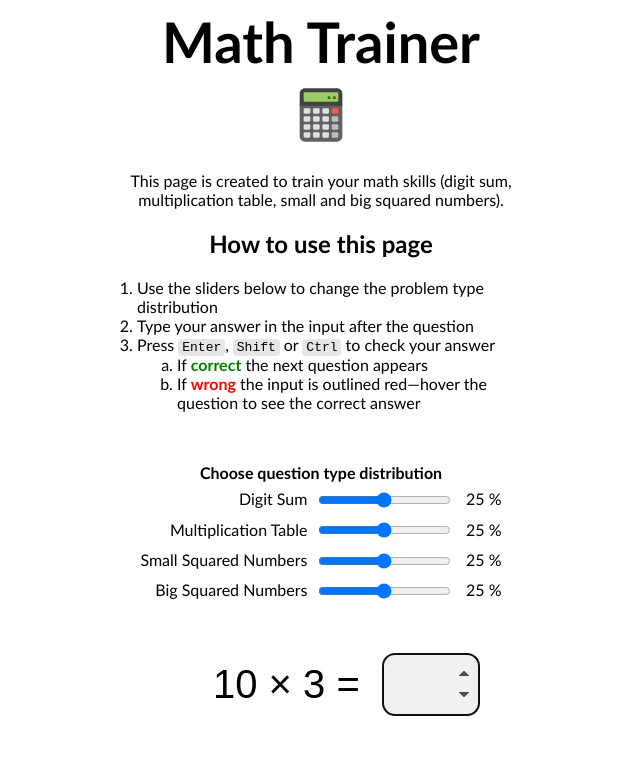
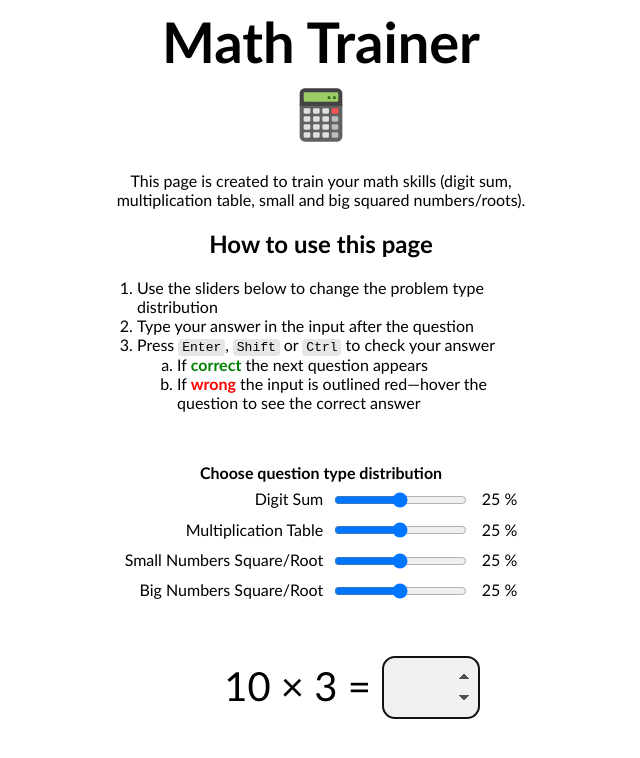
Before and after one commit to SpikePy/Math_Trainer, a plain HTML site: page index.html in a window 1280 px wide. Shown: the whole page, without its empty margins (319-959 px from the left). Drawn offline with Linux system fonts and the light colour scheme.

Commit message:
improve style and add roots

```diff
--- a/index.html
+++ b/index.html
@@ -12,7 +12,7 @@
     <h1>Math Trainer</h1>
     <img id="logo" src="favicon.svg">
     <div id="description">
-        <p>This page is created to train your math skills (digit sum, multiplication table, small and big squared numbers).</p>
+        <p>This page is created to train your math skills (digit sum, multiplication table, small and big squared numbers/roots).</p>
         <h2>How to use this page</h2>
         <ol>
             <li>Use the sliders below to change the problem type distribution</li>
@@ -40,19 +40,19 @@
               <td id="probability_multiplicationTable_td"></td>
           </tr>
           <tr>
-              <td>Small Squared Numbers</td>
+              <td>Small Numbers Square/Root</td>
               <td><input id="input_squaredNumbersSmall" type="range"  min="0" max="4" step="1" oninput="generateQuestion()"></td>
               <td id="propability_squaredNumbersSmall_td"></td>
           </tr>
           <tr>
-            <td>Big Squared Numbers</td>
+            <td>Big Numbers Square/Root</td>
             <td><input id="input_squaredNumbersBig"   type="range"  min="0" max="4" step="1" oninput="generateQuestion()"></td>
             <td id="propability_squaredNumbersBig_td"></td>
           </tr>
         </table>
     </div>
     <div id="main">
-        <input id="question" size="15" disabled>
+        <div id="question" size="15"> </div>
         <input id="answer"   size="5"  autocomplete="off" type="number" autofocus="autofocus" onkeyup="check()">
     </div>
     <div id="history">
--- a/script.js
+++ b/script.js
@@ -1,18 +1,6 @@
 // GLOBAL VARIABLES
-questionType_random = 0
-
-min                = 0
-max                = 0
-number_1           = 0
-number_2           = 0
 question_answer    = 0
 answer_wrong_count = 0
-
-probability_digitSum            = 0
-probability_multiplicationTable = 0
-probability_squaredNumbersSmall = 0
-probability_squaredNumbersBig   = 0
-
 
 function generateQuestion() {
     // Parse slider values from HTML part (strings) to int
@@ -58,7 +46,7 @@ function generateQuestion() {
             min = 0
             max = 9999
             number_1 = min + Math.round( Math.random() * (max-min) )
-            question.value  = number_1 +" = "
+            question.innerHTML  = `${number_1} = `
             question_answer = number_1.toString().split('').map(Number).reduce((sum, el) => sum + el)
             break;
 
@@ -69,7 +57,7 @@ function generateQuestion() {
             max = 10
             number_1 = min + Math.round( Math.random() * (max-min) )
             number_2 = min + Math.round( Math.random() * (max-min) )
-            question.value  = number_1 +" × " +number_2 +" = "
+            question.innerHTML  = `${number_1} × ${number_2} = `
             question_answer = number_1 * number_2
             break;
 
@@ -77,11 +65,19 @@ function generateQuestion() {
         case questionType_random < probability_digitSum
                                  + probability_multiplicationTable
                                  + probability_squaredNumbersSmall:
+
             min = 0
             max = 10
             number_1 = min + Math.round( Math.random() * (max-min) )
-            question.value = number_1 +"² = "
-            question_answer = number_1 ** 2
+
+            if (Math.random() < 0.5) {
+              question.innerHTML = `${number_1}<sup>2</sup> = `
+              question_answer = number_1 ** 2
+            }
+            else {
+              question.innerHTML = `${number_1 ** 2}<sup>0.5</sup> =`
+              question_answer = number_1
+            }
             break;
 
         // If random number implies _big squared numbers_
@@ -92,8 +88,16 @@ function generateQuestion() {
             min = 10
             max = 20
             number_1 = min + Math.round( Math.random() * (max-min) )
-            question.value = number_1 +"² = "
-            question_answer = number_1 ** 2
+            question.innerHTML = `${number_1}<sup>2</sup> = `
+
+            if (Math.random() < 0.5) {
+              question.innerHTML = `${number_1}<sup>2</sup> = `
+              question_answer = number_1 ** 2
+            }
+            else {
+              question.innerHTML = `${number_1 ** 2}<sup>0.5</sup> =`
+              question_answer = number_1
+            }
             break;
 
         default:
--- a/style.css
+++ b/style.css
@@ -65,6 +65,15 @@ div {
     width: 10em;
 }
 
+#question {
+  display: inline-block;
+  font-size: 2.5em;
+  border-radius: .3em;
+  padding: .2em;
+  text-align: right;
+  width: 5em;
+}
+
 #main input {
   display: inline-block;
   font-size: 2.5em;
```
